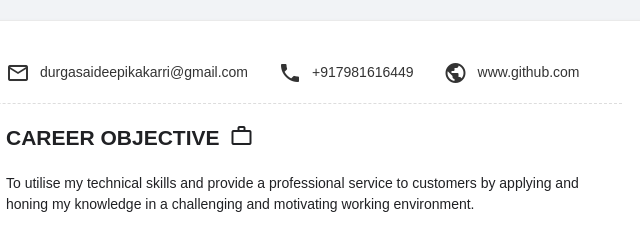
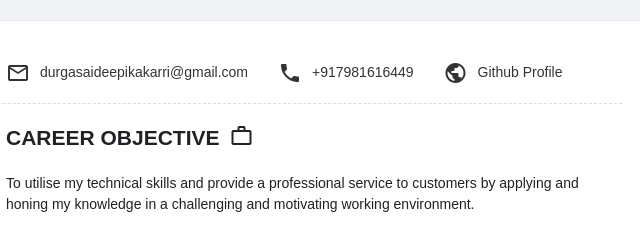
Before and after one commit to KDeepika-brs/Flex, a plain HTML site: page index.html in a window 1280 px wide. Shown: the top 240 px of the page, 458-1098 px from the left. Drawn offline with Linux system fonts and the light colour scheme; a web font is replaced by a local one.

Commit message:
Update index.html

```diff
--- a/index.html
+++ b/index.html
@@ -42,8 +42,8 @@
                         class="material-icons">mail_outline</i>durgasaideepikakarri@gmail.com
                 </a></p>
             <p><a href="tel: +91798616449"><i class="material-icons">phone</i>+917981616449</a> </p>
-            <p><a href="https://github.com/KDeepika-brs" target="_blank"> <i
-                        class="material-icons">public</i>www.github.com
+            <p><a href="https://github.com/KDeepika-brs" target="_blank"> <i class="material-icons">public</i>Github
+                    Profile
                 </a></p>
         </header>
         <!-- Header Ends here -->
```
Lines whose indentation alone changed are shown as unchanged.
